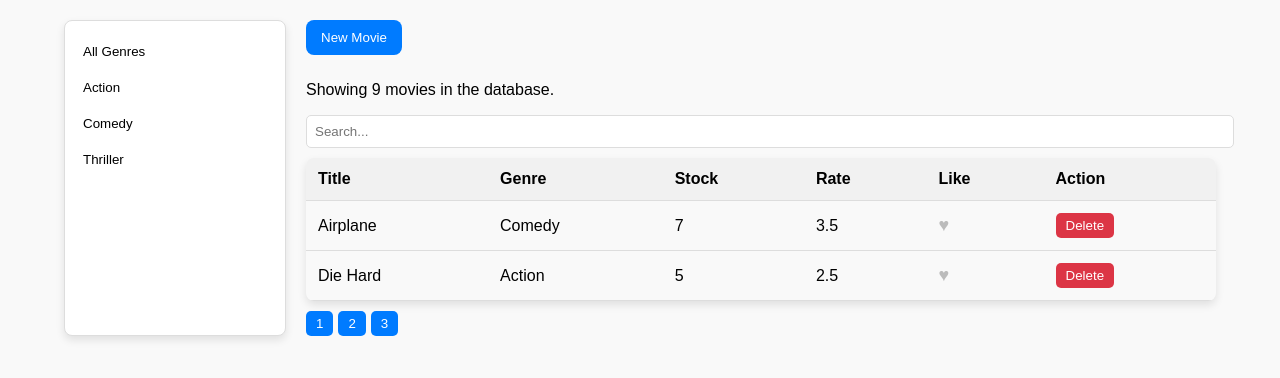
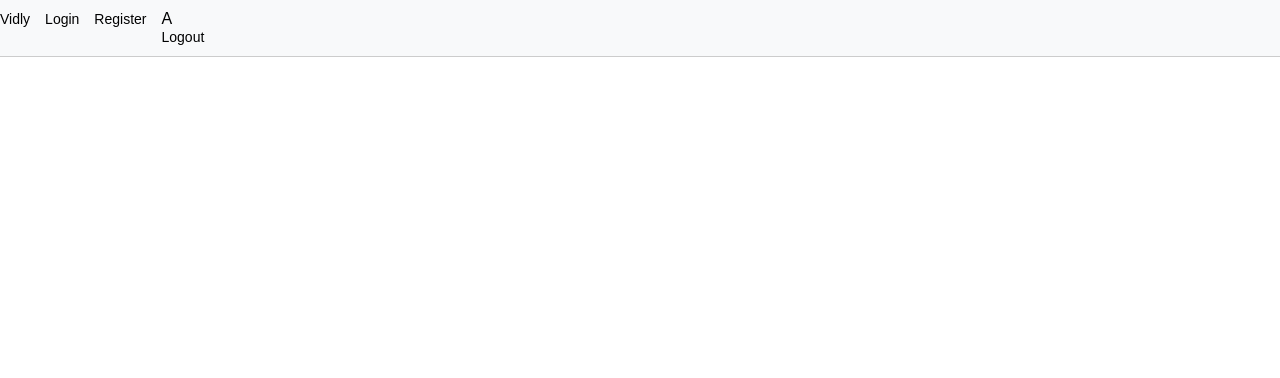
Before and after one commit to Shahodat1/MoviesProject, a website: page public/index.html in a window 1280 px wide. Drawn offline with Linux system fonts and the light colour scheme; files that its build step writes are made by us from their sources.

Commit message:
htm and css

```diff
--- a/public/index.html
+++ b/public/index.html
@@ -1,58 +1,47 @@
-<!DOCTYPE html>
+<!doctype html>
 <html lang="en">
-<head>
-    <meta charset="UTF-8">
-    <meta name="viewport" content="width=device-width, initial-scale=1.0">
-    <title>Movies</title>
-    <link rel="stylesheet" href="/dist/index.css">
-</head>
-<body>
-    <div class="container">
-        <div class="sidebar">
-            <button>All Genres</button>
-            <button>Action</button>
-            <button>Comedy</button>
-            <button>Thriller</button>
-        </div>
-        <div class="main">
-            <button class="new-movie">New Movie</button>
-            <p>Showing 9 movies in the database.</p>
-            <div class="search">
-                <input type="text" placeholder="Search...">
-            </div>
-            <table>
-                <tr>
-                    <th>Title</th>
-                    <th>Genre</th>
-                    <th>Stock</th>
-                    <th>Rate</th>
-                    <th>Like</th>
-                    <th>Action</th>
-                </tr>
-                <tr>
-                    <td>Airplane</td>
-                    <td>Comedy</td>
-                    <td>7</td>
-                    <td>3.5</td>
-                    <td><span class="heart">&#9829;</span></td>
-                    <td><button class="delete">Delete</button></td>
-                </tr>
-                <tr>
-                    <td>Die Hard</td>
-                    <td>Action</td>
-                    <td>5</td>
-                    <td>2.5</td>
-                    <td><span class="heart">&#9829;</span></td>
-                    <td><button class="delete">Delete</button></td>
-                </tr>
-            </table>
-            <div class="pagination">
-                <button>1</button>
-                <button>2</button>
-                <button>3</button>
-            </div>
-        </div>
+  <head>
+    <meta charset="UTF-8" />
+    <meta name="viewport" content="width=device-width, initial-scale=1.0" />
+    <title>Vidly</title>
+    <link rel="stylesheet" href="/dist/index.css" />
+  </head>
+  <body>
+    <nav>
+      <ul>
+        <li><a href="#" id="navHome">Vidly</a></li>
+        <li><a href="#" id="navLogin">Login</a></li>
+        <li><a href="#" id="navRegister">Register</a></li>
+        <li id="userMenu">
+          <div class="circle">A</div>
+          <ul class="dropdown">
+            <li><a href="#" id="logout">Logout</a></li>
+          </ul>
+        </li>
+      </ul>
+    </nav>
+
+    <div id="loginPage" class="authPage">
+      <h2>Login</h2>
+      <label for="username">Username:</label>
+      <input type="text" id="username" />
+      <label for="password">Password:</label>
+      <input type="password" id="password" />
+      <button id="loginBtn">Login</button>
+      <p id="errorMessage"></p>
     </div>
-    <script src="/dist/index.js"></script>
-</body>
+
+    <div id="registerPage" class="authPage">
+      <h2>Register</h2>
+      <label for="regUsername">Username:</label>
+      <input type="text" id="regUsername" />
+      <label for="regPassword">Password:</label>
+      <input type="password" id="regPassword" />
+      <label for="regName">Name:</label>
+      <input type="text" id="regName" />
+      <button id="registerBtn">Register</button>
+    </div>
+
+    <script src="/dist/index.js" type="module"></script>
+  </body>
 </html>
--- a/src/style/index.css
+++ b/src/style/index.css
@@ -1,109 +1,70 @@
 body {
-    font-family: Arial, sans-serif;
-    margin: 0;
-    padding: 0;
-    background-color: #f9f9f9;
+  font-family: Arial, sans-serif;
+  margin: 0;
+  padding: 0;
+  display: flex;
+  flex-direction: column;
+  align-items: center;
+  overflow-x: hidden;
 }
-.container {
-    width: 90%;
-    margin: 20px auto;
-    display: flex;
-    gap: 20px;
+
+nav {
+  width: 100%;
+  background-color: #f8f9fa;
+  padding: 10px 20px;
+  display: flex;
+  align-items: center;
+  border-bottom: 1px solid #ccc;
 }
-.sidebar {
-    min-width: 200px;
-    border: 1px solid #ddd;
-    padding: 10px;
-    background-color: white;
-    border-radius: 8px;
-    box-shadow: 0 4px 8px rgba(0, 0, 0, 0.1);
+
+nav ul {
+  list-style-type: none;
+  margin: 0;
+  padding: 0;
+  display: flex;
 }
-.sidebar button {
-    display: block;
-    width: 100%;
-    padding: 8px;
-    margin: 5px 0;
-    background-color: white;
-    border: none;
-    text-align: left;
-    cursor: pointer;
-    transition: background-color 0.2s;
+
+nav ul li {
+  margin-right: 15px;
 }
-.sidebar button:hover {
-    background-color: #f0f0f0;
+
+nav ul li a {
+  color: black;
+  text-decoration: none;
+  font-size: 14px;
 }
-.main {
-    flex: 1;
+
+.authPage {
+  display: none;
+  width: 400px;
+  margin-top: 50px;
 }
-.new-movie {
-    background-color: #007bff;
-    color: white;
-    border: none;
-    padding: 10px 15px;
-    border-radius: 8px;
-    margin-bottom: 10px;
-    cursor: pointer;
-    transition: background-color 0.2s;
+
+.authPage h2 {
+  font-size: 24px;
 }
-.new-movie:hover {
-    background-color: #0056b3;
+
+input {
+  width: 100%;
+  padding: 10px;
+  margin: 10px 0;
+  border: 1px solid #ccc;
+  border-radius: 4px;
+  font-size: 16px;
 }
-table {
-    width: 100%;
-    border-collapse: collapse;
-    margin-top: 10px;
-    border-radius: 8px;
-    overflow: hidden;
-    box-shadow: 0 4px 8px rgba(0, 0, 0, 0.1);
+
+input:focus {
+  border-color: blue;
+  outline: none;
 }
-th, td {
-    padding: 12px;
-    text-align: left;
-    border-bottom: 1px solid #ddd;
+
+button {
+  width: 100px;
+  padding: 8px;
+  background-color: #4285f4;
+  color: white;
+  border: none;
+  border-radius: 4px;
+  cursor: pointer;
+  font-size: 14px;
 }
-th {
-    background-color: #f1f1f1;
-}
-.delete {
-    background-color: #dc3545;
-    color: white;
-    border: none;
-    padding: 5px 10px;
-    border-radius: 5px;
-    cursor: pointer;
-    transition: background-color 0.2s;
-}
-.delete:hover {
-    background-color: #c82333;
-}
-.heart {
-    color: #bbb;
-    font-size: 18px;
-    cursor: pointer;
-    transition: color 0.2s;
-}
-.heart:hover {
-    color: #e74c3c;
-}
-.pagination {
-    display: flex;
-    gap: 5px;
-    margin-top: 10px;
-}
-.pagination button {
-    background-color: #007bff;
-    color: white;
-    border: none;
-    padding: 5px 10px;
-    border-radius: 5px;
-    cursor: pointer;
-}
-.search {
-    margin: 10px 0;
-}
-.search input {
-    width: 100%;
-    padding: 8px;
-    border: 1px solid #ddd;
-    border-radius: 5px;
-}
```
Also changed, not shown: src/index.ts (+55 -0 lines).
